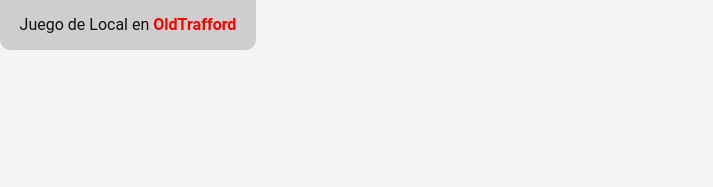
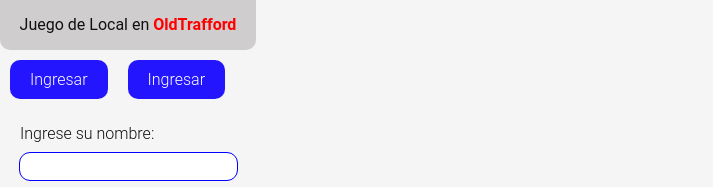
Before and after one commit to raulsr92/Curso-Angular-1, an Angular app: page /labs in a window 1280 px wide. Shown: the part 765-952 px from the top of the page, without its empty margins (0-713 px from the left). Before the commit the page ends 815 px from the top, so only its background shows below. Built offline with nearby package versions, Linux system fonts and the light colour scheme.

Commit message:
Clase 6: Eventos en Angular: clicl, dobleclick y change

```diff
--- a/src/app/pages/labs/labs.css
+++ b/src/app/pages/labs/labs.css
@@ -0,0 +1,27 @@
+
+
+.btn-main{
+  background-color: rgb(36, 21, 255);
+  color: white;
+  padding: 10px 20px;
+  cursor: pointer;
+  border-radius: 10px;
+  margin: 10px;
+}
+
+.mini-container{
+  margin: 15px 20px;
+  display: flex;
+  flex-direction: column;
+  justify-content: flex-start;
+  align-items: flex-start;
+  row-gap: 10px;
+
+}
+
+.mini-container input{
+  border-radius: 10px;
+  border: 0;
+  outline: 1px solid blue;
+  padding: 6px 20px;
+}
--- a/src/app/pages/labs/labs.html
+++ b/src/app/pages/labs/labs.html
@@ -32,3 +32,11 @@
 </div>
 
 <!--Clase 6-->
+
+<button (click)="clickHandler()" class="btn-main">Ingresar</button>
+<button (dblclick)="dclickHandler()" class="btn-main">Ingresar</button>
+
+<div class="mini-container">
+  <label for="">Ingrese su nombre:</label>
+  <input type="text" name="" id="" (change)="changeHandler($event)">
+</div>
--- a/src/app/pages/labs/labs.ts
+++ b/src/app/pages/labs/labs.ts
@@ -35,4 +35,22 @@
     escudo: "https://i.pinimg.com/originals/c4/6b/71/c46b71490cb2abe51cbe10e6fd48e19a.jpg",
     estadio: "OldTrafford"
   }
+
+  clickHandler = ()=>{
+    alert("Usted ha hecho un click")
+  }
+
+  dclickHandler = ()=>{
+    alert("Usted ha hecho un DOBLE click")
+  }
+
+  changeHandler = (event: Event)=>{
+
+    console.log(event)
+
+    const inputElement = event.target as HTMLInputElement
+
+    console.log(inputElement.value)
+
+  }
 }
```
